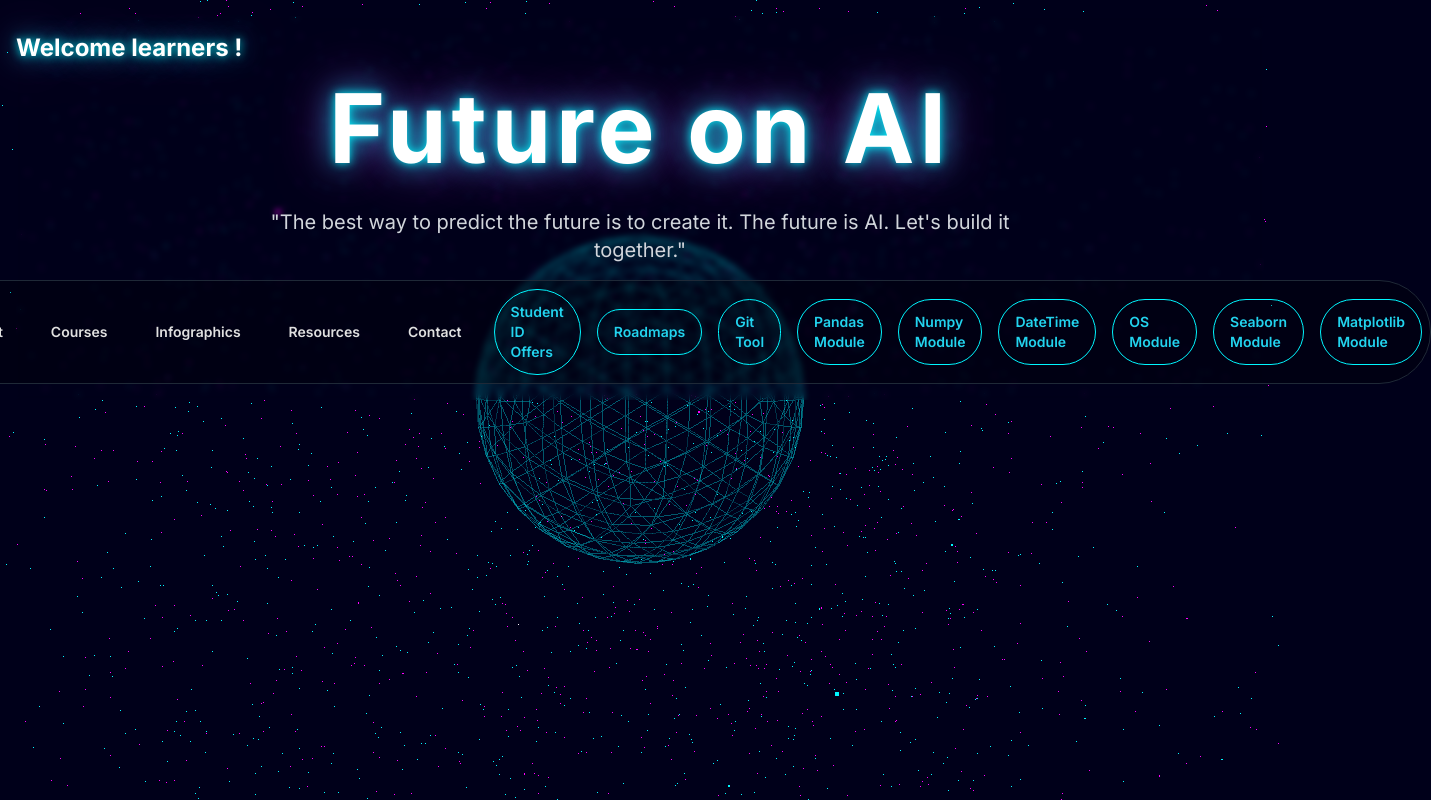
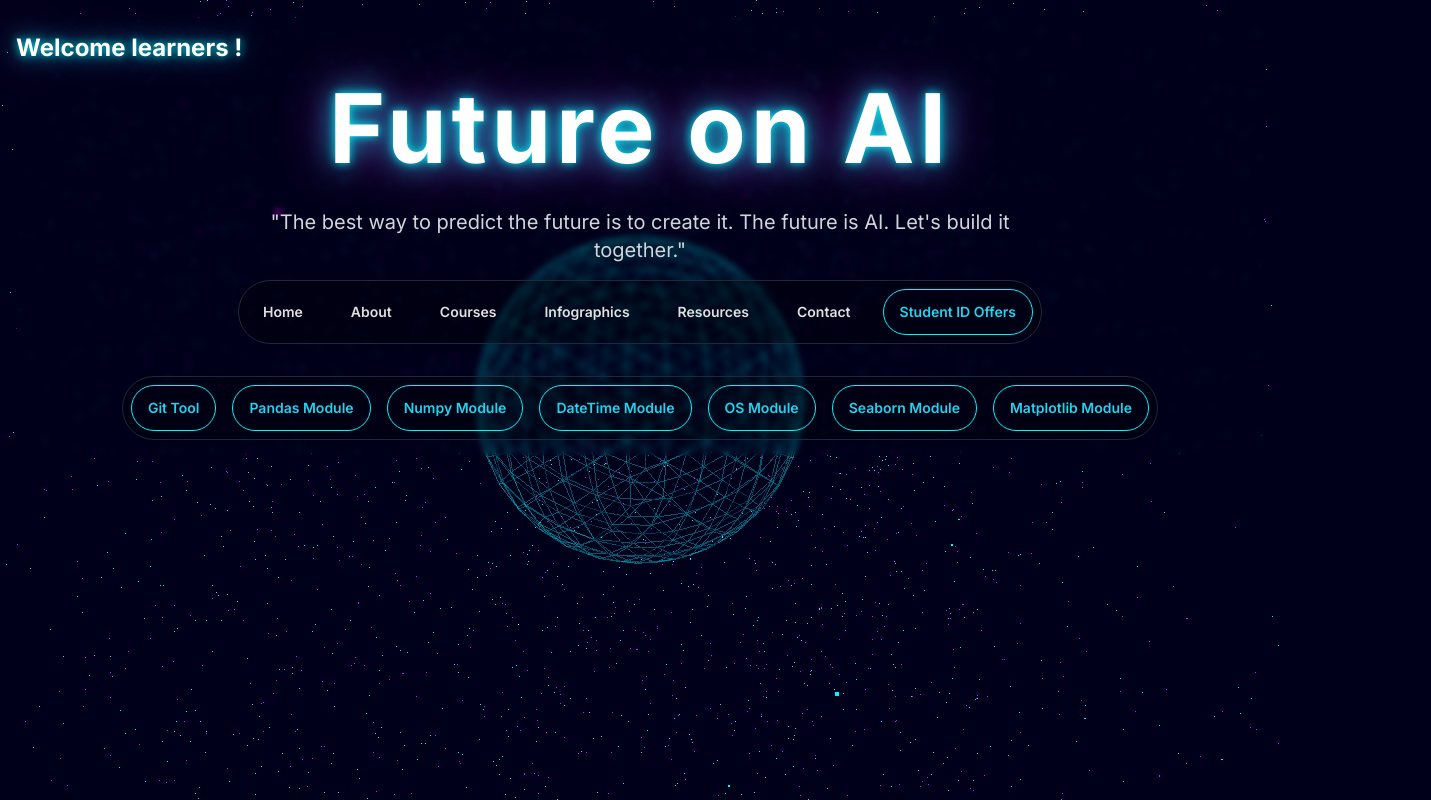
Before and after one commit to Nathishwar-prog/future_on_ai, a plain HTML site: page index.html in a window 1280 px wide. Shown: the whole page, 1431 px wide, since content can reach past the window. Drawn offline with nearby package versions, Linux system fonts and the light colour scheme; animation ran at ten frames a second.

Commit message:
New Modules updated

```diff
--- a/index.html
+++ b/index.html
@@ -116,7 +116,13 @@
                 <a href="pages/resources.html" class="nav-link">Resources</a>
                 <a href="pages/contact.html" class="nav-link">Contact</a>
                 <a href="pages/student_id.html" class="nav-link text-cyan-400 special-link">Student ID Offers</a>
-                <a href="roll_info/ai_roadmap.html" class="nav-link text-cyan-400 special-link">Roadmaps</a>
+
+
+
+            </nav>
+        </footer>
+        <footer class="w-full flex justify-center items-center py-4">
+             <nav class="hidden md:flex items-center space-x-2 lg:space-x-4 bg-black bg-opacity-25 p-2 rounded-full border border-gray-800 text-sm font-semibold">
                 <a href="python_modules/git_tool.html" class="nav-link text-cyan-400 special-link">Git Tool</a>
                 <a href="python_modules/pandas_module.html" class="nav-link text-cyan-400 special-link">Pandas Module</a>
                 <a href="python_modules/numpy_module.html" class="nav-link text-cyan-400 special-link">Numpy Module</a>
```
